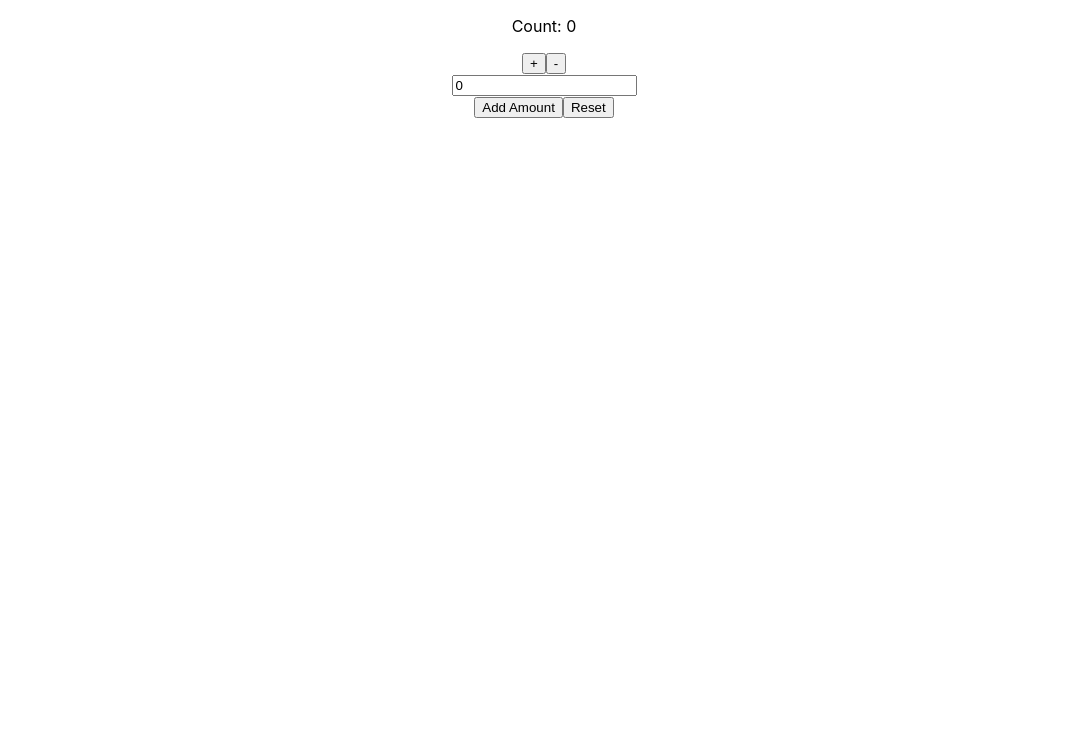
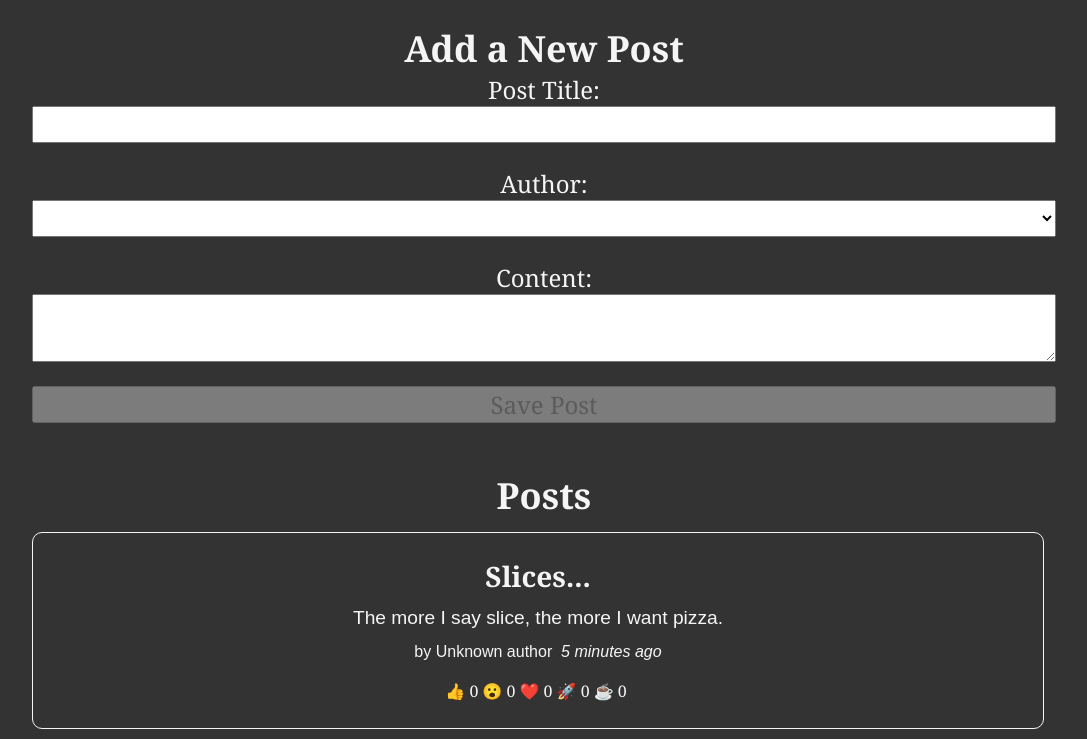
Before and after one commit to khanglb2000/redux-practice-prj, a React (Create React App) app: page / in a window 1280 px wide. Shown: the top 739 px of the page, without its empty margins (96-1183 px from the left). Built offline with nearby package versions, Linux system fonts and the light colour scheme.

Commit message:
[ADD] Posts list

```diff
--- a/package.json
+++ b/package.json
@@ -7,6 +7,7 @@
     "@testing-library/jest-dom": "^5.16.5",
     "@testing-library/react": "^13.4.0",
     "@testing-library/user-event": "^13.5.0",
+    "date-fns": "^2.29.3",
     "react": "^18.2.0",
     "react-dom": "^18.2.0",
     "react-redux": "^8.0.5",
--- a/src/App.js
+++ b/src/App.js
@@ -1,10 +1,12 @@
 import "./App.css";
-import Counter from "./features/counter/Counter";
+import { AddPostForm } from "./features/posts/AddPostForm";
+import PostsList from "./features/posts/PostsList";
 
 function App() {
   return (
     <div className="App">
-      <Counter />
+      <AddPostForm />
+      <PostsList />
     </div>
   );
 }
--- a/src/app/store.js
+++ b/src/app/store.js
@@ -1,8 +1,12 @@
 import { configureStore } from "@reduxjs/toolkit";
 import counterReducer from "../features/counter/counterSlice";
+import postsReducer from "../features/posts/postSlice";
+import usersReducer from "../features/users/usersSlice";
 
 export const store = configureStore({
   reducer: {
     counter: counterReducer,
+    posts: postsReducer,
+    users: usersReducer,
   },
 });
--- /dev/null
+++ b/src/features/posts/AddPostForm.js
@@ -0,0 +1,66 @@
+import React, { useState } from "react";
+import { useDispatch, useSelector } from "react-redux";
+import { postAdded } from "./postSlice";
+import { selectAllUsers } from "../users/usersSlice";
+
+export const AddPostForm = () => {
+  const dispatch = useDispatch();
+
+  const [title, setTitle] = useState("");
+  const [content, setContent] = useState("");
+  const [userId, setUserId] = useState("");
+
+  const users = useSelector(selectAllUsers);
+
+  const onTitleChanged = (e) => setTitle(e.target.value);
+  const onContentChanged = (e) => setContent(e.target.value);
+  const onAuthorChanged = (e) => setUserId(e.target.value);
+
+  const onSavePostClicked = () => {
+    if (title && content) {
+      dispatch(postAdded(title, content, userId));
+      setTitle("");
+      setContent("");
+      setUserId("");
+    }
+  };
+
+  const canSave = Boolean(title) && Boolean(content) && Boolean(userId);
+
+  const usersOptions = users.map((user) => (
+    <option key={user.id} value={user.id}>
+      {user.name}
+    </option>
+  ));
+
+  return (
+    <section>
+      <h2>Add a New Post</h2>
+      <form>
+        <label htmlFor="postTitle">Post Title:</label>
+        <input
+          type="text"
+          id="postTitle"
+          name="postTitle"
+          value={title}
+          onChange={onTitleChanged}
+        />
+        <label htmlFor="postAuthor">Author:</label>
+        <select id="postAuthor" value={userId} onChange={onAuthorChanged}>
+          <option value=""></option>
+          {usersOptions}
+        </select>
+        <label htmlFor="postContent">Content:</label>
+        <textarea
+          id="postContent"
+          name="postContent"
+          value={content}
+          onChange={onContentChanged}
+        />
+        <button type="button" onClick={onSavePostClicked} disabled={!canSave}>
+          Save Post
+        </button>
+      </form>
+    </section>
+  );
+};
--- /dev/null
+++ b/src/features/posts/PostAuthor.js
@@ -0,0 +1,11 @@
+import { useSelector } from "react-redux";
+import { selectAllUsers } from "../users/usersSlice";
+
+const PostAuthor = ({ userId }) => {
+  const users = useSelector(selectAllUsers);
+
+  const author = users.find((user) => user.id === userId);
+
+  return <span>by {author ? author.name : "Unknown author"}</span>;
+};
+export default PostAuthor;
--- /dev/null
+++ b/src/features/posts/PostsList.js
@@ -0,0 +1,35 @@
+import React from "react";
+import { useSelector } from "react-redux";
+import { selectAllPosts } from "./postSlice";
+import PostAuthor from "./PostAuthor";
+import TimeAgo from "./TimeAgo";
+import ReactionButtons from "./ReactionButtons";
+
+const PostsList = () => {
+  const posts = useSelector(selectAllPosts);
+
+  const orderedPosts = posts
+    .slice()
+    .sort((a, b) => b.date.localeCompare(a.date));
+
+  const renderedPosts = orderedPosts.map((post) => (
+    <article key={post.id}>
+      <h3>{post.title}</h3>
+      <p>{post.content.substring(0, 100)}</p>
+      <p className="postCredit">
+        <PostAuthor userId={post.userId} />
+        <TimeAgo timestamp={post.date} />
+      </p>
+      <ReactionButtons post={post} />
+    </article>
+  ));
+
+  return (
+    <section>
+      <h2>Posts</h2>
+      {renderedPosts}
+    </section>
+  );
+};
+
+export default PostsList;
--- /dev/null
+++ b/src/features/posts/ReactionButtons.js
@@ -0,0 +1,32 @@
+import { useDispatch } from "react-redux";
+import { reactionAdded } from "./postSlice";
+
+const reactionEmoji = {
+  thumbsUp: "👍",
+  wow: "😮",
+  heart: "❤️",
+  rocket: "🚀",
+  coffee: "☕",
+};
+
+const ReactionButtons = ({ post }) => {
+  const dispatch = useDispatch();
+
+  const reactionButtons = Object.entries(reactionEmoji).map(([name, emoji]) => {
+    return (
+      <button
+        key={name}
+        type="button"
+        className="reactionButton"
+        onClick={() =>
+          dispatch(reactionAdded({ postId: post.id, reaction: name }))
+        }
+      >
+        {emoji} {post.reactions[name]}
+      </button>
+    );
+  });
+
+  return <div>{reactionButtons}</div>;
+};
+export default ReactionButtons;
--- /dev/null
+++ b/src/features/posts/TimeAgo.js
@@ -0,0 +1,17 @@
+import { parseISO, formatDistanceToNow } from "date-fns";
+
+const TimeAgo = ({ timestamp }) => {
+  let timeAgo = "";
+  if (timestamp) {
+    const date = parseISO(timestamp);
+    const timePeriod = formatDistanceToNow(date);
+    timeAgo = `${timePeriod} ago`;
+  }
+
+  return (
+    <span title={timestamp}>
+      &nbsp; <i>{timeAgo}</i>
+    </span>
+  );
+};
+export default TimeAgo;
--- /dev/null
+++ b/src/features/posts/postSlice.js
@@ -0,0 +1,74 @@
+import { createSlice, nanoid } from "@reduxjs/toolkit";
+import { sub } from "date-fns";
+
+const initialState = [
+  {
+    id: "1",
+    title: "Learning Redux Toolkit",
+    content: "I've heard good things.",
+    date: sub(new Date(), { minutes: 10 }).toISOString(),
+    reactions: {
+      thumbsUp: 0,
+      wow: 0,
+      heart: 0,
+      rocket: 0,
+      coffee: 0,
+    },
+  },
+  {
+    id: "2",
+    title: "Slices...",
+    content: "The more I say slice, the more I want pizza.",
+    date: sub(new Date(), { minutes: 5 }).toISOString(),
+    reactions: {
+      thumbsUp: 0,
+      wow: 0,
+      heart: 0,
+      rocket: 0,
+      coffee: 0,
+    },
+  },
+];
+
+const postsSlice = createSlice({
+  name: "posts",
+  initialState,
+  reducers: {
+    postAdded: {
+      reducer(state, action) {
+        state.push(action.payload);
+      },
+      prepare(title, content, userId) {
+        return {
+          payload: {
+            id: nanoid(),
+            title,
+            content,
+            date: new Date().toISOString(),
+            userId,
+            reactions: {
+              thumbsUp: 0,
+              wow: 0,
+              heart: 0,
+              rocket: 0,
+              coffee: 0,
+            },
+          },
+        };
+      },
+    },
+    reactionAdded(state, action) {
+      const { postId, reaction } = action.payload;
+      const existingPost = state.find((post) => post.id === postId);
+      if (existingPost) {
+        existingPost.reactions[reaction]++;
+      }
+    },
+  },
+});
+
+export const selectAllPosts = (state) => state.posts;
+
+export const { postAdded, reactionAdded } = postsSlice.actions;
+
+export default postsSlice.reducer;
--- /dev/null
+++ b/src/features/users/usersSlice.js
@@ -0,0 +1,17 @@
+import { createSlice } from "@reduxjs/toolkit";
+
+const initialState = [
+  { id: "0", name: "Dude Lebowski" },
+  { id: "1", name: "Neil Young" },
+  { id: "2", name: "Dave Gray" },
+];
+
+const usersSlice = createSlice({
+  name: "users",
+  initialState,
+  reducers: {},
+});
+
+export const selectAllUsers = (state) => state.users;
+
+export default usersSlice.reducer;
--- a/src/index.css
+++ b/src/index.css
@@ -1,13 +1,69 @@
-body {
+* {
   margin: 0;
-  font-family: -apple-system, BlinkMacSystemFont, 'Segoe UI', 'Roboto', 'Oxygen',
-    'Ubuntu', 'Cantarell', 'Fira Sans', 'Droid Sans', 'Helvetica Neue',
-    sans-serif;
-  -webkit-font-smoothing: antialiased;
-  -moz-osx-font-smoothing: grayscale;
+  padding: 0;
+  box-sizing: border-box;
 }
 
-code {
-  font-family: source-code-pro, Menlo, Monaco, Consolas, 'Courier New',
-    monospace;
+html {
+  font-family: Cambria, Cochin, Georgia, Times, "Times New Roman", serif;
+  background: #333;
+  color: whitesmoke;
 }
+
+body {
+  min-height: 100vh;
+  font-size: 1.5rem;
+  padding: 0 10% 10%;
+}
+
+input,
+textarea,
+button,
+select {
+  font: inherit;
+  margin-bottom: 1em;
+}
+
+main {
+  max-width: 500px;
+  margin: auto;
+}
+
+section {
+  margin-top: 1em;
+}
+
+article {
+  margin: 0.5em 0.5em 0.5em 0;
+  border: 1px solid whitesmoke;
+  border-radius: 10px;
+  padding: 1em;
+}
+
+h1 {
+  font-size: 3.5rem;
+}
+
+p {
+  font-family: Arial, Helvetica, sans-serif;
+  line-height: 1.4;
+  font-size: 1.2rem;
+  margin: 0.5em 0;
+}
+
+form {
+  display: flex;
+  flex-direction: column;
+}
+
+.postCredit {
+  font-size: 1rem;
+}
+
+.reactionButton {
+  margin: 0 0.25em 0 0;
+  background: transparent;
+  border: none;
+  color: whitesmoke;
+  font-size: 1rem;
+}
```
Also changed, not shown: src/logo.svg (deleted), 1 other file (tests, documents, lock files or other folders).
